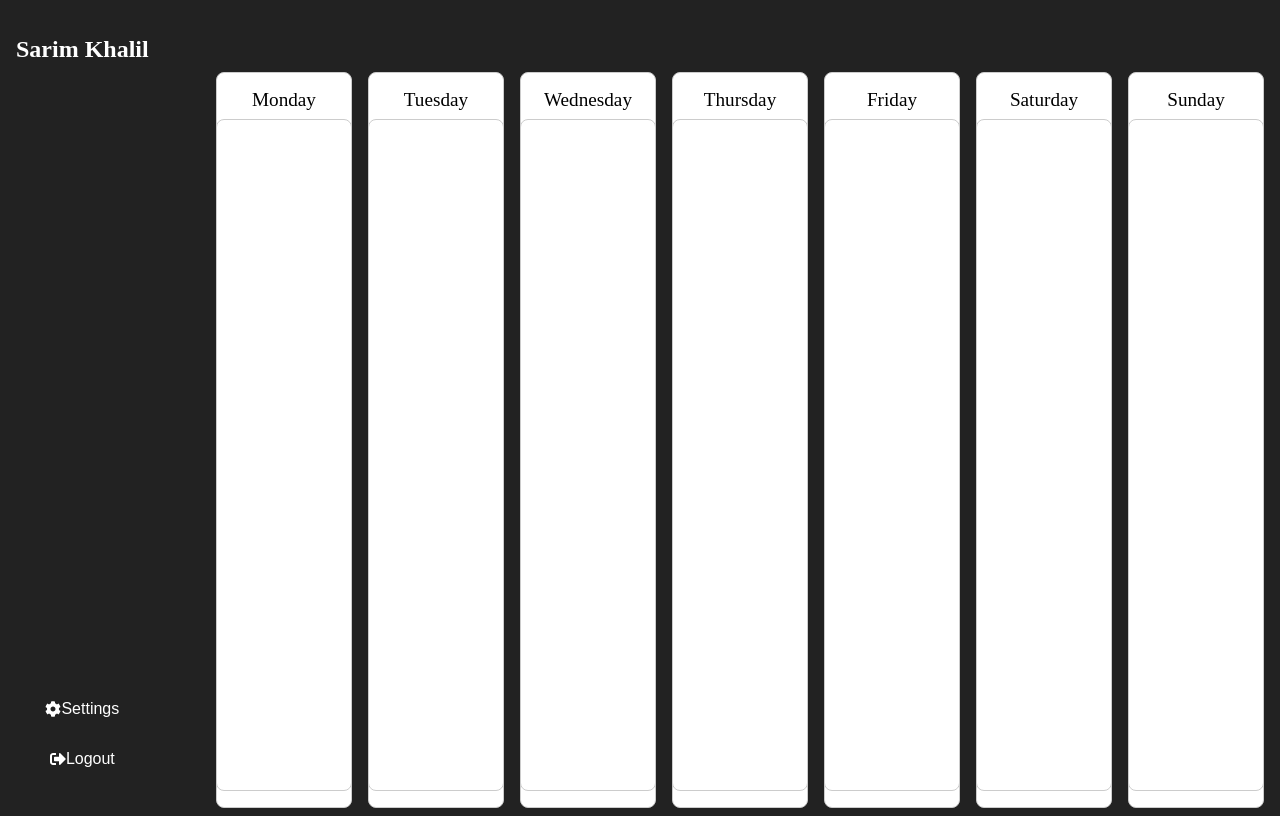
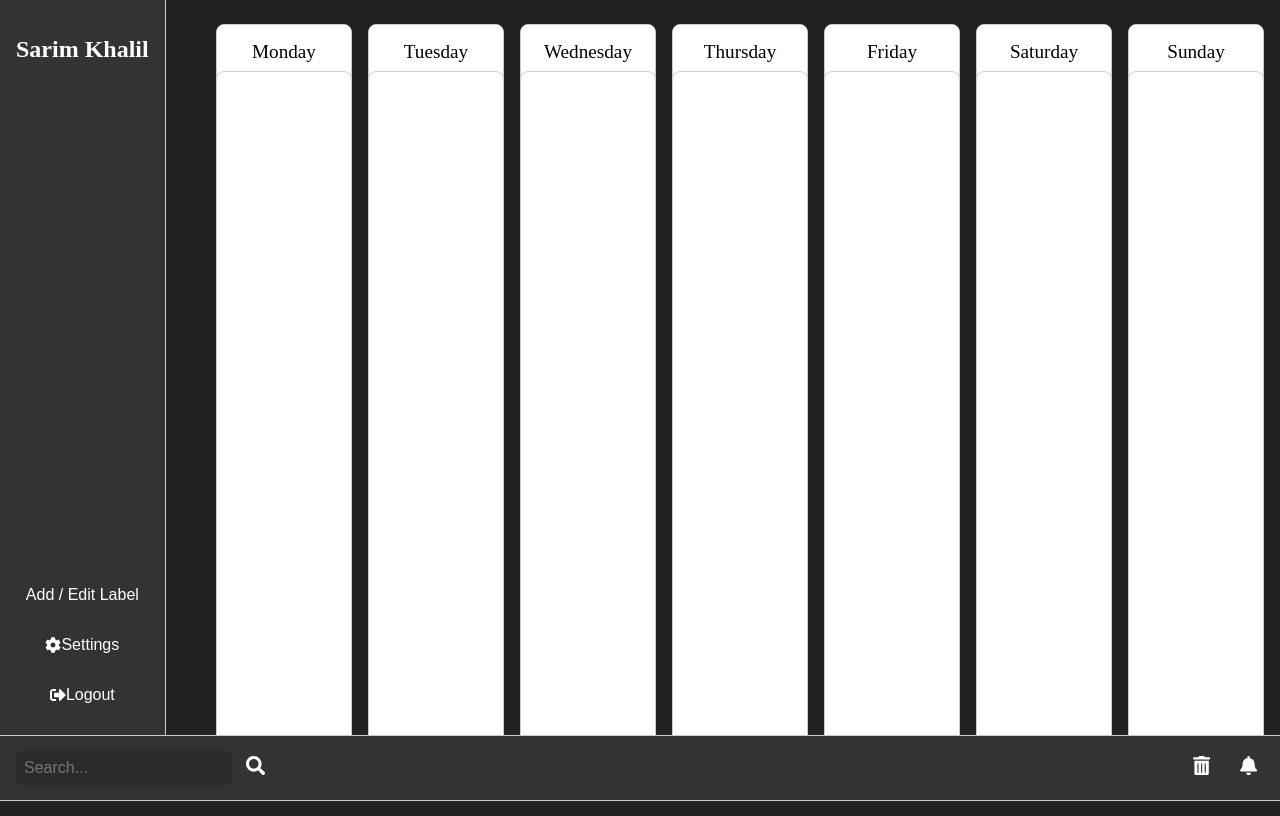
Before and after one commit to sarim-hk/react-task-manager, a React (Create React App) app: page /dashboard in a window 1280 px wide. Built offline with nearby package versions, Linux system fonts and the light colour scheme.

Commit message:
bottom bar

```diff
--- a/src/Dashboard.css
+++ b/src/Dashboard.css
@@ -57,7 +57,7 @@
     border-radius: .5rem;
     margin: .5rem;
     box-sizing: border-box;
-    background-color: #fff
+    background-color: #ffffff
 }
 
 .dashboard__day-header {
@@ -72,7 +72,7 @@
     flex-wrap: wrap;
     width: 100%;
     height: calc(100% - 4rem);
-    margin-top: 4rem;
+    margin-top: 1rem;
     margin-left: 200px;
 
 }
@@ -113,3 +113,73 @@
     height: calc(100% - 4rem);
     overflow-y: auto;
 }
+
+.dashboard__bottom-navbar {
+    display: flex;
+    justify-content: space-between;
+    align-items: center;
+    background-color: #222;
+    color: #fff;
+    padding: 0 1rem;
+    height: 4rem;
+    position: fixed;
+    bottom: 0;
+    left: 0;
+    right: 0;
+}
+
+.dashboard__searchbar {
+    display: flex;
+    align-items: center;
+}
+
+.dashboard__searchbar input[type="text"] {
+    font-size: 1rem;
+    padding: 0.5rem;
+    border: none;
+    border-radius: 0.5rem;
+    margin-right: 0.5rem;
+    width: 200px;
+}
+
+.dashboard__searchbar-button {
+    background-color: transparent;
+    border: none;
+    color: #fff;
+    font-size: 1.2rem;
+    cursor: pointer;
+}
+
+.dashboard__icons {
+    display: flex;
+}
+
+.dashboard__icon-button {
+    background-color: transparent;
+    border: none;
+    color: #fff;
+    font-size: 1.2rem;
+    margin-left: 1rem;
+    cursor: pointer;
+}
+
+.dashboard__sidebar {
+    background-color: #333;
+}
+
+.dashboard__bottom-navbar {
+    background-color: #333;
+}
+
+.dashboard__sidebar,
+.dashboard__bottom-navbar {
+    outline: 1px solid #ccc;
+}
+
+.dashboard__sidebar-buttons {
+    margin-bottom: 4rem;
+}
+
+.dashboard__sidebar-buttons__label-buttons {
+    vertical-align: top;
+}
--- a/src/Dashboard.js
+++ b/src/Dashboard.js
@@ -12,6 +12,9 @@ const Dashboard = () => {
           <h2>Sarim Khalil</h2>
         </div>
         <div className="dashboard__sidebar-buttons">
+          <div className="dashboard__sidebar-buttons__label-buttons">
+            <button className="dashboard__sidebar-button">Add / Edit Label</button>
+          </div>
           <button className="dashboard__sidebar-button"><FaCog /> Settings</button>
           <button className="dashboard__sidebar-button"><FaSignOutAlt /> Logout</button>
         </div>
@@ -46,8 +49,17 @@ const Dashboard = () => {
           <div className="dashboard__day-tasks"></div>
         </div>
       </div>
+      <div className="dashboard__bottom-navbar">
+        <div className="dashboard__searchbar">
+          <input type="text" placeholder="Search..." />
+          <button className="dashboard__searchbar-button"><FaSearch /></button>
+        </div>
+        <div className="dashboard__icons">
+          <button className="dashboard__icon-button"><FaTrashAlt /></button>
+          <button className="dashboard__icon-button"><FaBell /></button>
+        </div>
+      </div>
     </div>
   );
 }
-
 export default Dashboard;
```
